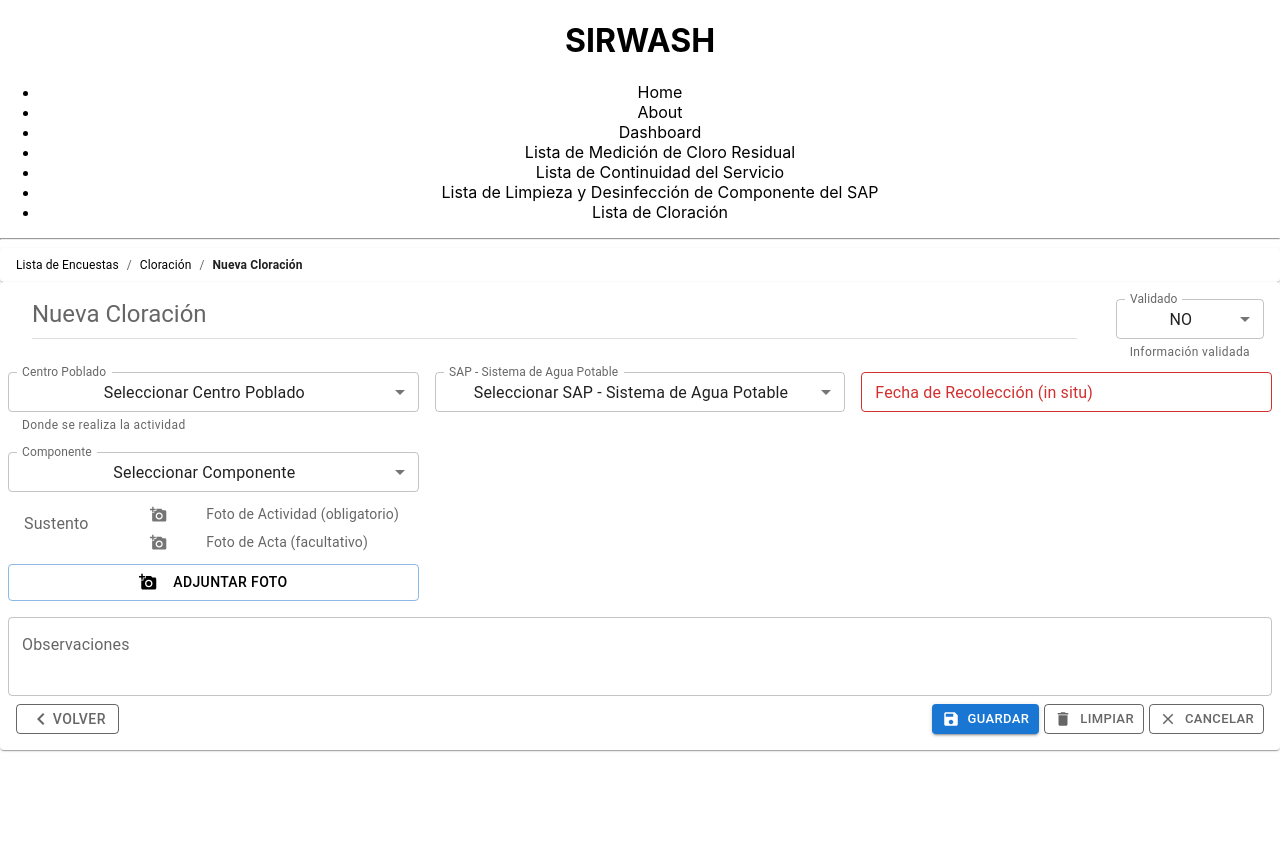
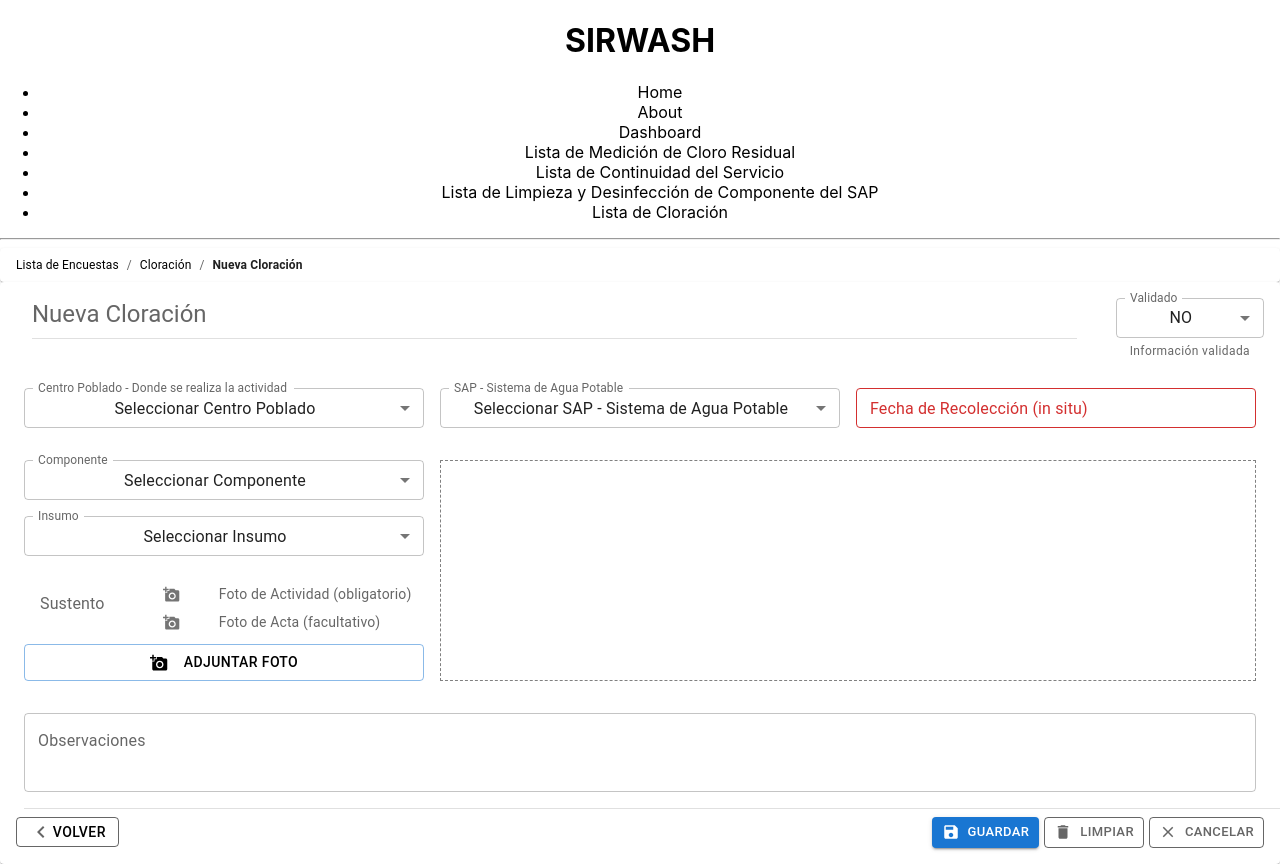
Before and after one commit to HDRamosMendoza/ReactJ-S, a React (Create React App) app in the folder 4_Proyecto/sirwash/: page /ListaDeEncuestas/Cloracion/NuevaCloracion in a window 1280 px wide. Before the commit the page ends 800 px from the top, so only its background shows below. Built offline with nearby package versions, Linux system fonts and the light colour scheme.

Commit message:
Agregar NUEVA CLORACIÓN

```diff
--- a/4_Proyecto/sirwash/src/componente/AccionNuevo.js
+++ b/4_Proyecto/sirwash/src/componente/AccionNuevo.js
@@ -5,7 +5,7 @@ import ChevronLeftIcon from '@mui/icons-material/ChevronLeft';
 import SaveIcon from '@mui/icons-material/Save';
 import CloseIcon from '@mui/icons-material/Close';
 import DeleteIcon from '@mui/icons-material/Delete';
-
+import {Link} from "react-router-dom";
 import Grid from '@mui/material/Grid';
 
 const manejarClic = () => {
@@ -16,29 +16,43 @@ const manejarClic = () => {
   }
 }
 
-function AccionNuevo() {
+function AccionNuevo({_volver, _guardar, _limpiar, _cancelar}) {
   return (
     <Box component="span" m={1} display="flex" justifyContent="space-between" alignItems="center" xs={1}>
 
       <Button variant="outlined" color="inherit" style={{height:'30px'}}>
         <ChevronLeftIcon/>
-        Volver
+        <Link to={_volver}>Volver</Link>
       </Button>
 
       <Grid item xs={12} display="flex" justifyContent="flex-end">
 
-
-        <Button variant="contained" size="small" color="primary" sx={{marginLeft:'5px'}}>
+        <Button
+          variant="contained"
+          size="small"
+          color="primary"
+          sx={{marginLeft:'5px'}}
+          onClick={_guardar} >
           <SaveIcon sx={{fontSize:18,marginRight:1}}/>
           Guardar
         </Button>
 
-        <Button variant="outlined" size="small" color="inherit" sx={{marginLeft:'5px'}}>
+        <Button
+          variant="outlined"
+          size="small"
+          color="inherit"
+          sx={{marginLeft:'5px'}}
+          onClick={_limpiar} >
           <DeleteIcon sx={{fontSize:18,marginRight:1}}/>
           Limpiar
         </Button>
 
-        <Button variant="outlined" size="small" color="inherit" sx={{marginLeft:'5px'}}>
+        <Button
+          variant="outlined"
+          size="small"
+          color="inherit"
+          sx={{marginLeft:'5px'}}
+          onClick={_cancelar} >
           <CloseIcon sx={{fontSize:18,marginRight:1}}/>
           Cancelar
         </Button>
--- a/4_Proyecto/sirwash/src/componente/navegacion.js
+++ b/4_Proyecto/sirwash/src/componente/navegacion.js
@@ -16,11 +16,6 @@ const Item = styled(Paper)(({ theme }) => ({
   }));
 
 export function Navegacion_02({nav_01, nav_02}) {
-    const [age, setAge] = React.useState('');
-    const handleChange = (event) => {
-        setAge(event.target.value);
-    };
-
     /*
     <Breadcrumbs aria-label="breadcrumb" sx={{marginLeft:1}}>
       <Link underline="hover" color="inherit" href="#">
@@ -46,7 +41,7 @@ export function Navegacion_02({nav_01, nav_02}) {
   );
 }
 
-export function Navegacion_03({nav_01, nav_02, nav_03}) {
+export function Navegacion_03({nav_01, url_01, nav_02, url_02, nav_03}) {
   return (
     <Box xs={{ flexGrow: 1 }}>
       <Grid container spacing={2}>
@@ -54,8 +49,8 @@ export function Navegacion_03({nav_01, nav_02, nav_03}) {
           <Item>
 
             <Breadcrumbs aria-label="breadcrumb" sx={{marginLeft:1,fontSize:'12px'}}>
-              <Link underline="hover" color="inherit" href="#">{nav_01}</Link>
-              <Link underline="hover" color="inherit" href="#">{nav_02}</Link>
+              <Link underline="hover" color="inherit" href={url_01}>{nav_01}</Link>
+              <Link underline="hover" color="inherit" href={url_02}>{nav_02}</Link>
               <Typography color="text.primary" sx={{fontSize:'12px'}}><strong>{nav_03}</strong></Typography>
             </Breadcrumbs>
 
--- a/4_Proyecto/sirwash/src/modulos/Cloracion/NuevaCloracion.js
+++ b/4_Proyecto/sirwash/src/modulos/Cloracion/NuevaCloracion.js
@@ -7,6 +7,7 @@ import Typography from '@mui/material/Typography';
 import TextField from '@mui/material/TextField';
 import MenuItem from '@mui/material/MenuItem';
 import Button from '@mui/material/Button';
+import Divider from '@mui/material/Divider';
 
 import Stack from '@mui/material/Stack';
 import { LocalizationProvider } from '@mui/x-date-pickers/LocalizationProvider';
@@ -30,7 +31,9 @@ import FolderIcon from '@mui/icons-material/Folder';
 
 
 const NAV_01 = "Lista de Encuestas";
+const URL_01 = "/home";
 const NAV_02 = "Cloración";
+const URL_02 = "/ListaDeEncuestas/Cloracion";
 const NAV_03 = "Nueva Cloración";
 
 const Item = styled(Paper)(({ theme }) => ({
@@ -40,6 +43,31 @@ const Item = styled(Paper)(({ theme }) => ({
     textAlign: 'center',
     color: theme.palette.text.secondary
   }));
+
+const _guardar = () => {
+  try {
+    /* FALTA AGREGAR CAMPO PARA GUARDAR */
+    console.log("Guardar");
+  } catch (error) {
+    console.error(`Error - _guardar : ${error.name} - ${error.message}`);
+  }
+}
+
+const _limpiar = () => {
+  try {
+    console.log("Limpiar");
+  } catch (error) {
+    console.error(`Error - _limpiar : ${error.name} - ${error.message}`);
+  }
+}
+
+const _cancelar = () => {
+  try {
+    console.log("Cancelar");
+  } catch (error) {
+    console.error(`Error - _cancelar : ${error.name} - ${error.message}`);
+  }
+}
 
 const currencies = [
     {
@@ -105,6 +133,29 @@ const Item = styled(Paper)(({ theme }) => ({
     }
   ];
 
+  let _listaInsumo = [
+    {
+      value: '00',
+      label: 'Seleccionar Insumo'
+    },
+    {
+      value: '01',
+      label: 'Insumo 01'
+    },
+    {
+      value: '02',
+      label: 'Insumo 02'
+    },
+    {
+      value: '03',
+      label: 'Insumo 03'
+    },
+    {
+      value: '04',
+      label: 'Insumo 04'
+    }
+  ];
+
 function ListaCloracion() {
   const [dense, setDense] = React.useState(false);
 
@@ -116,15 +167,22 @@ function ListaCloracion() {
 
   return (
     <div>
-      <Navegacion_03 nav_01={NAV_01} nav_02={NAV_02}  nav_03={NAV_03} />
+      <Navegacion_03
+        nav_01={NAV_01}
+        url_01={URL_01}
+        nav_02={NAV_02}
+        url_02={URL_02}
+        nav_03={NAV_03} />
       <Box xs={{ flexGrow: 1 }}>
         <Grid container spacing={2}>
           <Grid item xs={12}>
             <Item>
 
-
-
-              <Box component="span" m={1} display="flex" justifyContent="space-between" alignItems="center" xs={1}>
+              <Box component="span" m={1}
+                display="flex"
+                justifyContent="space-between"
+                alignItems="left"
+                xs={1}>
                 <Grid item xs={11} display="flex" justifyContent="flex-start">
                   <Titulo name={NAV_03}/>
                 </Grid>
@@ -144,14 +202,12 @@ function ListaCloracion() {
                 </Grid>
               </Box>
 
-
-
-              <Box display="grid" gridTemplateColumns="repeat(12, 1fr)" gap={2}>
+              <Box display="grid" gridTemplateColumns="repeat(12, 1fr)" gap={2} sx={{p:2}}>
                 <Box gridColumn="span 4">
                   <TextField
                     id="" select fullWidth
-                    label="Centro Poblado" defaultValue="00"
-                    helperText="Donde se realiza la actividad" size="small">
+                    label="Centro Poblado - Donde se realiza la actividad" defaultValue="00"
+                    size="small">
                     {
                       _listaCentroPoblado.map((option) => (
                         <MenuItem key={option.value} value={option.value} >
@@ -186,11 +242,14 @@ function ListaCloracion() {
                       </Stack>
                     </LocalizationProvider>
                 </Box>
+              </Box>
 
+              <Box display="grid" gridTemplateColumns="repeat(12, 1fr)" gap={2} sx={{p:2}}>
                 <Box gridColumn="span 4">
-                  <Box gridColumn="span 4">
+                  <Box display="grid" gridTemplateColumns="repeat(12, 1fr)" gap={2}>
+                    <Box gridColumn="span 12">
                       <TextField
-                      id="" select fullWidth
+                        select fullWidth
                         label="Componente" defaultValue="00"
                         helperText="" size="small">
                         {
@@ -203,12 +262,26 @@ function ListaCloracion() {
                       </TextField>
                     </Box>
 
+                    <Box gridColumn="span 12">
+                      <TextField
+                        select fullWidth
+                        label="Insumo" defaultValue="00"
+                        helperText="" size="small">
+                        {
+                          _listaInsumo.map((option) => (
+                            <MenuItem key={option.value} value={option.value} >
+                              {option.label}
+                            </MenuItem>
+                          ))
+                        }
+                      </TextField>
+                    </Box>
 
-                  <Box gridColumn="span 4">
+                    <Box gridColumn="span 12">
                       <Box display="grid" gridTemplateColumns="repeat(12, 1fr)" gap={2}>
                         <Box gridColumn="span 4">
                           <List>
-                          <ListItem sx={{fontSize:12, fontWeight: "bold"}} >
+                            <ListItem sx={{fontSize:17, fontWeight: "bold"}} >
                               <ListItemText primary="Sustento"/>
                             </ListItem>
                           </List>
@@ -237,23 +310,30 @@ function ListaCloracion() {
                       </Button>
                     </Box>
                   </Box>
+                </Box>
 
-                <Box gridColumn="span 8">
+                <Box gridColumn="span 8" sx={{ p: 2, border: '1px dashed grey' }}></Box>
 
               </Box>
 
+              <Box display="grid" gridTemplateColumns="repeat(12, 1fr)" gap={2} sx={{p:2}}>
                 <Box gridColumn="span 12">
                   <TextField
-                    id="" fullWidth multiline
+                    fullWidth multiline
                     label="Observaciones" rows={2}
                     placeholder="Ingrese observaciones"
                   />
                 </Box>
-
-
               </Box>
 
-                <AccionNuevo />
+              <Divider variant="middle" sx={{ width: '100%'}}/>
+
+              <AccionNuevo
+                _volver={URL_02}
+                _guardar={()=>_guardar()}
+                _limpiar={_limpiar}
+                _cancelar={_cancelar} />
+
             </Item>
           </Grid>
         </Grid>
```
Lines whose indentation alone changed are shown as unchanged.
